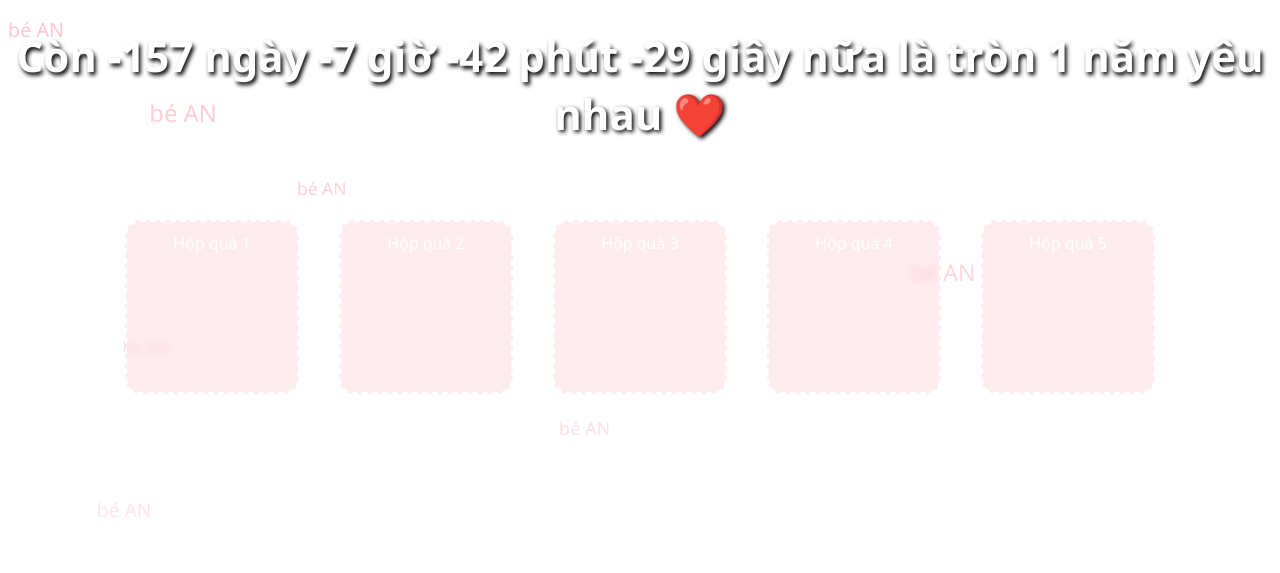
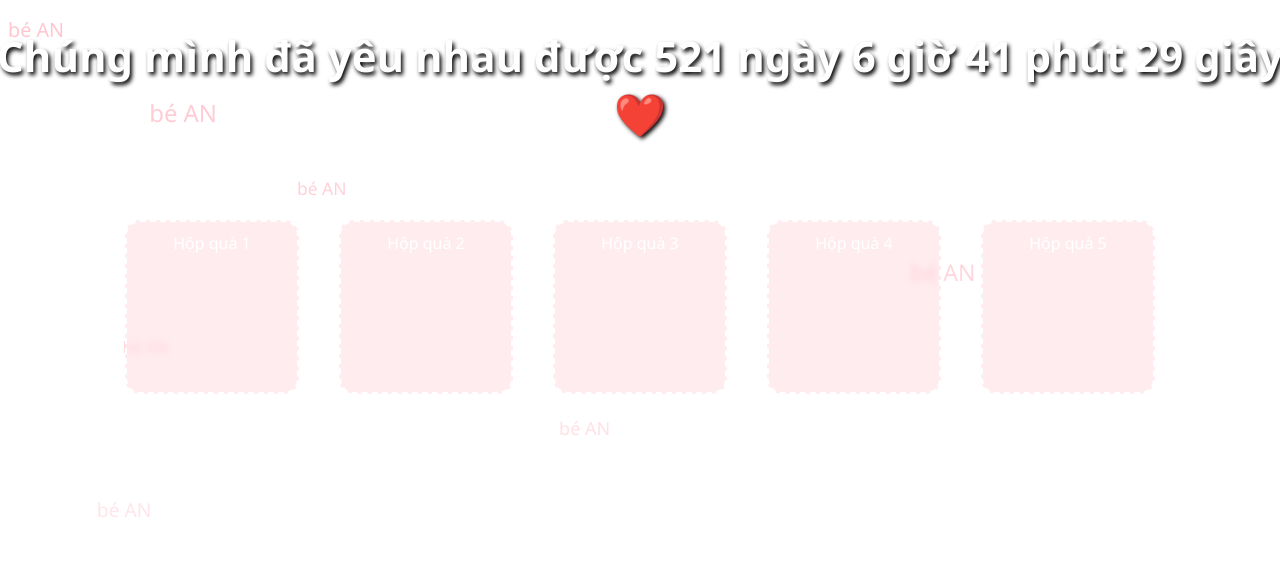
Before and after one commit to chunchun-anan/1-year-happy, a plain HTML site: page index.html in a window 1280 px wide. Shown: the top 573 px of the page. Drawn offline with Linux system fonts and the light colour scheme.

Commit message:
Modify countdown display for relationship duration
Updated countdown logic to reflect relationship duration.

```diff
--- a/index.html
+++ b/index.html
@@ -107,7 +107,7 @@
 </head>
 <body>
 
-  <div class="countdown" id="countdown">Đếm ngược đến 1 năm yêu nhau...</div>
+  <div class="countdown" id="countdown">Chúng ta đã cùng nhau...</div>
 
   <div class="heart-rain" id="hearts"></div>
 
@@ -157,19 +157,23 @@
   <iframe width="300" height="170" src="https://www.youtube.com/embed/UqjDEQANriY?autoplay=1&mute=0&loop=1&playlist=UqjDEQANriY" frameborder="0" allow="autoplay; encrypted-media" allowfullscreen></iframe>
 
   <script>
-    // Countdown
+    // Đếm thời gian yêu nhau
 const countdown = document.getElementById("countdown");
-    const targetDate = new Date("2025-12-20T00:00:00").getTime();
+
+// Ngày bắt đầu yêu: 20/12/2024
+const startDate = new Date("2024-12-20T00:00:00").getTime();
+
 setInterval(() => {
   const now = new Date().getTime();
-      const diff = targetDate - now;
+  const diff = now - startDate;
 
   const days = Math.floor(diff / (1000 * 60 * 60 * 24));
   const hours = Math.floor((diff / (1000 * 60 * 60)) % 24);
   const minutes = Math.floor((diff / (1000 * 60)) % 60);
   const seconds = Math.floor((diff / 1000) % 60);
 
-      countdown.innerHTML = `Còn ${days} ngày ${hours} giờ ${minutes} phút ${seconds} giây nữa là tròn 1 năm yêu nhau ❤️`;
+  countdown.innerHTML =
+    `Chúng mình đã yêu nhau được ${days} ngày ${hours} giờ ${minutes} phút ${seconds} giây ❤️`;
 }, 1000);
 
     // Gift logic
```
Lines whose indentation alone changed are shown as unchanged.
